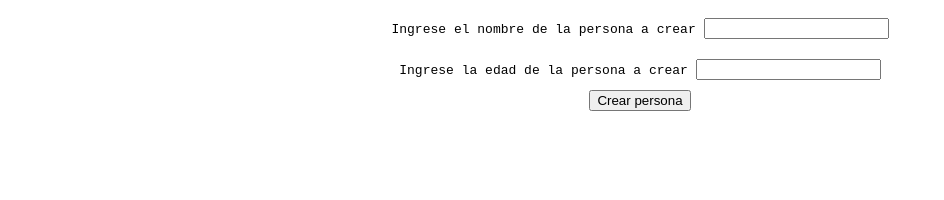
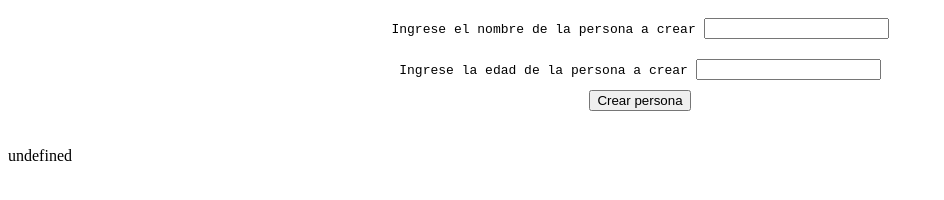
Before and after one commit to Lauta95/crear-personas, a plain HTML site: page index.html in a window 1280 px wide. Both pictures are taken after a click on the button "Crear persona". Shown: the whole page, without its empty margins (0-944 px from the left). Drawn offline with Linux system fonts and the light colour scheme.

Commit message:
undefined

```diff
--- a/funciones.js
+++ b/funciones.js
@@ -11,7 +11,12 @@ class Persona {
 }
 
 function boton() {
-
+    let x = document.createElement("p");
+    let t = document.createTextNode(`${persona1.saludar()}`)
+    x.appendChild(t);
+    document.body.appendChild(x)
+    persona1.saludar();
+    persona2.saludar();
 }
 
 const persona1 = new Persona('Lautaro', 28);
@@ -21,6 +26,3 @@ console.log(persona1.nombre, persona1.edad);
 console.log(persona2.nombre, persona2.edad);
 
 console.log('----------------------------');
-
-persona1.saludar();
-persona2.saludar();
```
Also changed, not shown: index.html (+2 -0 lines).
